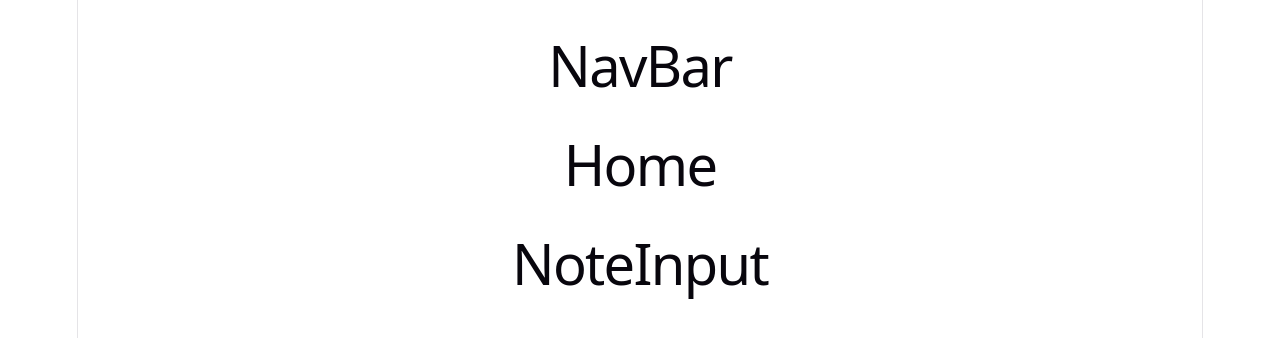
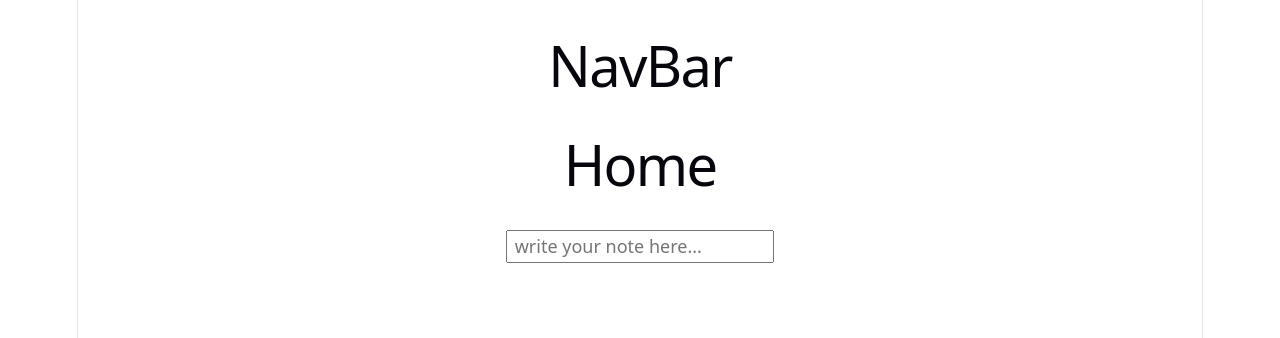
Before and after one commit to AshivaA/react-todolist, a React (Vite) app: page / in a window 1280 px wide. Shown: the top 338 px of the page. Built offline with nearby package versions, Linux system fonts and the light colour scheme.

Commit message:
add input test and input component

```diff
--- a/package.json
+++ b/package.json
@@ -20,6 +20,7 @@
     "@eslint/js": "^10.0.1",
     "@testing-library/jest-dom": "^6.9.1",
     "@testing-library/react": "^16.3.2",
+    "@testing-library/user-event": "^14.6.1",
     "@types/react": "^19.2.14",
     "@types/react-dom": "^19.2.3",
     "@vitejs/plugin-react": "^6.0.1",
--- a/src/components/NoteInput.jsx
+++ b/src/components/NoteInput.jsx
@@ -1,14 +1,22 @@
-import React from 'react'
+// import React from 'react'
+import React, { useState } from 'react'
 
 function NoteInput() {
 
+const [note, setNote]= useState('');
 
+const NoteChange = (event) => setNote(event.target.value);
 
 
   return (
     <div>
 
-<h1>NoteInput</h1>
+<input
+ value={note}
+  onChange={NoteChange}
+  placeholder=' write your note here... '
+/>
+
 
     </div>
   )
```
Also changed, not shown: 2 other files (tests, documents, lock files or other folders).
